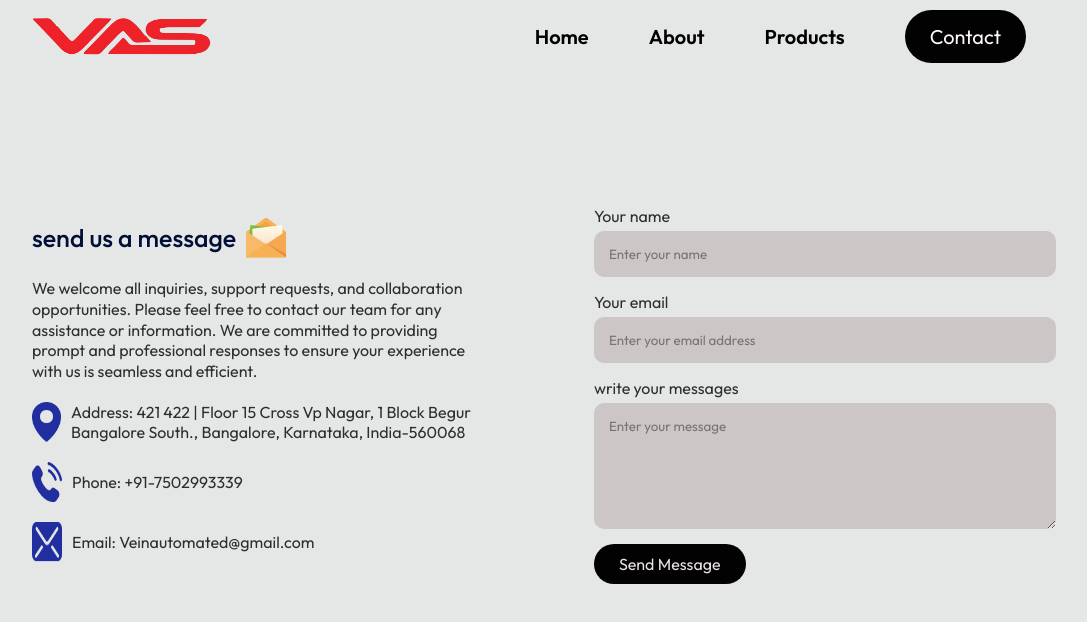
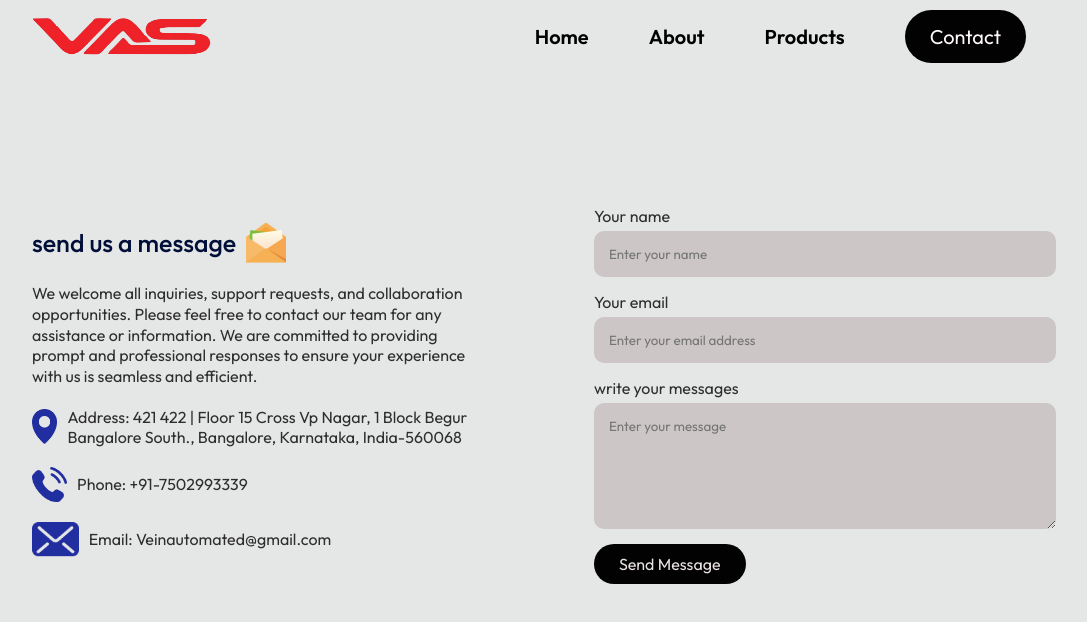
Before and after one commit to daivik10-2001/vein_project_1, a React (Vite) app: page /contact in a window 1280 px wide. Shown: the top 622 px of the page, without its empty margins (96-1183 px from the left). Built offline with nearby package versions, Linux system fonts and the light colour scheme.

Commit message:
changes done day2

```diff
--- a/src/pages/Contact.css
+++ b/src/pages/Contact.css
@@ -47,7 +47,8 @@
    margin: 20px 0;
 }
 .contact-col ul li img{
-    width: 30px;
+    /* width: 40px; */
+    height: 35px;
     margin-right:10px ;
 }
 .contact form input , .contact form textarea{
--- a/src/pages/Contact.jsx
+++ b/src/pages/Contact.jsx
@@ -24,7 +24,7 @@ const Contact = () => {
     const data = await response.json();
 
     if (data.success) {
-      setResult("Form Submitted Successfully");
+      setResult("Message Sent Successfully");
       event.target.reset();
     } else {
       console.log("Error", data);
```
